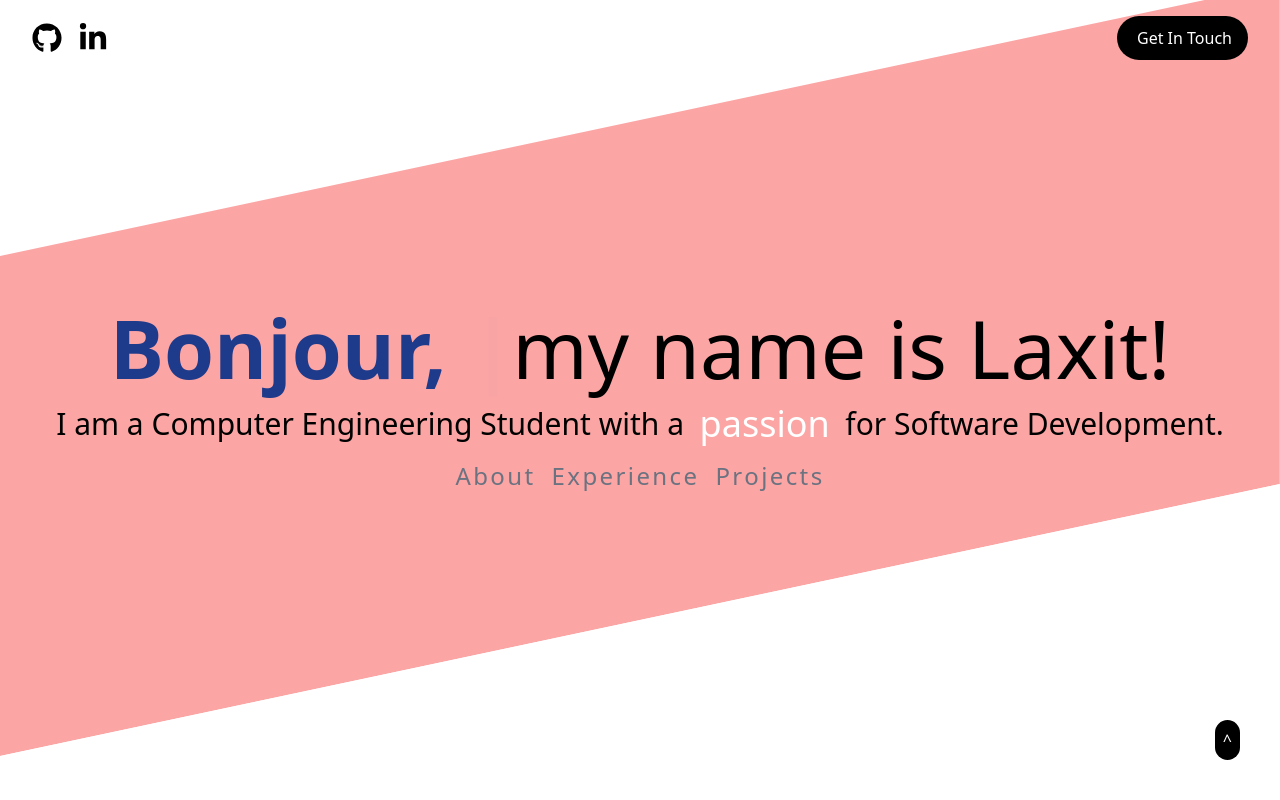
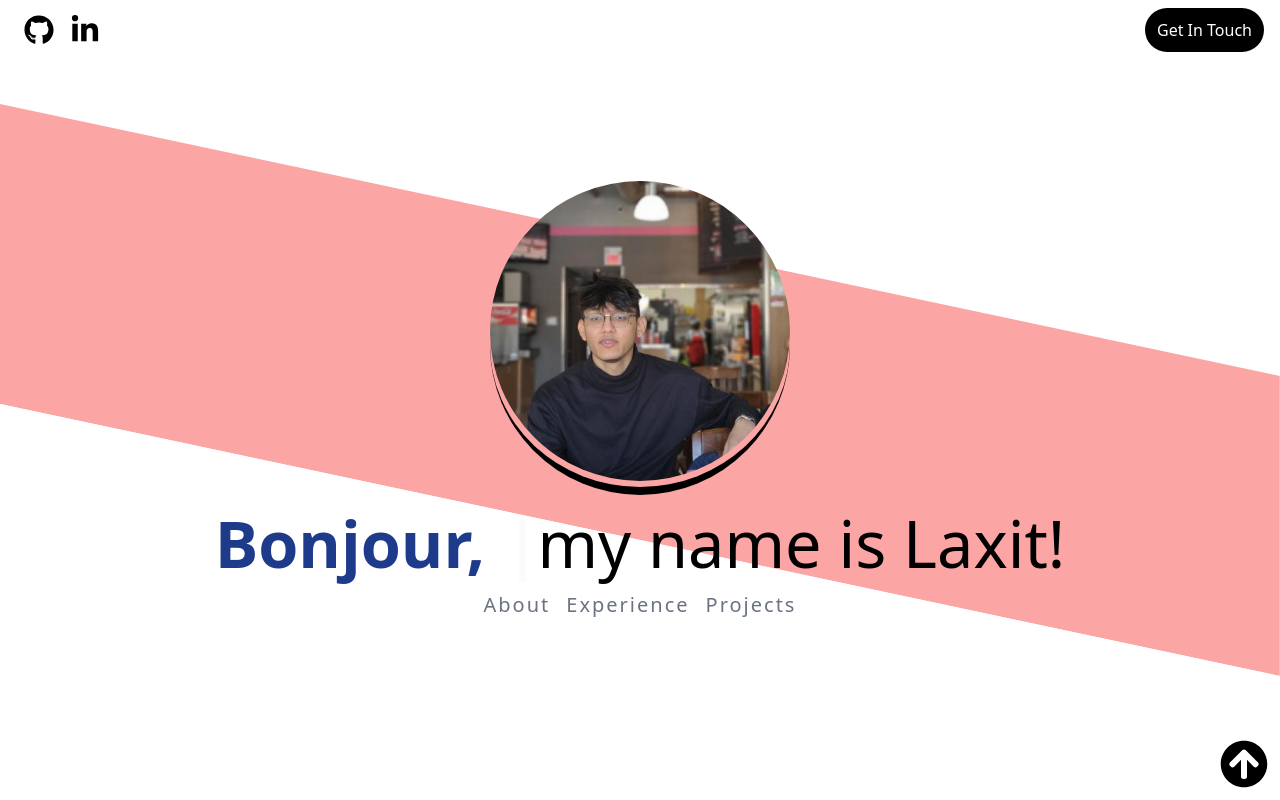
Before and after one commit to laxitshahi/portfolio, a Next.js app: page / in a window 1280 px wide. Built offline with nearby package versions, Linux system fonts and the light colour scheme.

Commit message:
Added animations

```diff
--- a/src/components/Bio.tsx
+++ b/src/components/Bio.tsx
@@ -1,4 +1,4 @@
-// import Image from "next/image";
+import Image from "next/image";
 import FadeInWhenVisible from "./FadeInWhenVisible";
 
 const Bio = () => {
@@ -10,22 +10,22 @@ const Bio = () => {
       {/* Content */}
       <div className="grid p-4 m-2 md:p-20 md:m-10 shadow-blue-200 rounded-3xl">
         {/* <div className="flex flex-col items-center justify-center space-y-4 md:m-20 md:space-x-10 md:flex-row"> */}
-        <div className="grid grid-cols-1 md:grid-flow-row md:grid-cols-2 md:gap-x-4 gap-y-4 items-center">
+        <div className="grid grid-cols-1 md:grid-flow-row md:grid-cols-2 md:gap-x-4 lg:gap-y-4 items-center place-items-center">
           <FadeInWhenVisible initialx={-30}>
             {/* eslint-disable-next-line @next/next/no-img-element */}
-            <img
-              className="md:w-full xs:w-2/4 sm:w-3/4 place-self-center mx-auto p-1 rounded-full shadow-xl md:rounded-2xl"
-              width="300"
-              height="300"
-              src="/images/profile.jpeg"
+            <Image
+              className="md:w-full xs:w-2/4 sm:w-2/4 place-self-center mx-auto p-1 rounded-full shadow-xl md:rounded-2xl"
+              width="400"
+              height="400"
+              src="/images/flower.jpg"
               alt="Picture of a young adult male"
             />
           </FadeInWhenVisible>
 
           <FadeInWhenVisible initialx={30}>
             <div className="grid max-w-lg place-items-center">
-              <h1 className="flex items-center justify-center text-sm font-bold text-red-700 md:text-3xl">
-                Hello!
+              <h1 className="flex items-center justify-center text-sm font-bold md:text-3xl">
+                Namaste!
               </h1>
               <p className="text-sm md:text-base flex justify-center">{data.bio}</p>
             </div>
--- a/src/components/Experience.tsx
+++ b/src/components/Experience.tsx
@@ -1,4 +1,3 @@
-import Image from "next/image";
 import FadeInWhenVisible from "./FadeInWhenVisible";
 
 const Experience = () => {
@@ -9,7 +8,9 @@ const Experience = () => {
       </h1>
       <ul className="m-10">
         {jobData.map((job) => (
-          <li key={job.company} className="grid grid-flow-col-dense gap-x-4 h-screen snap-center justify-center transition duration-300 ease-in-out delay-150 place-items-center rounded-2xl opacity-60 hover:opacity-100">
+          <li key={job.company} className="grid grid-flow-col-dense h-screen snap-center justify-center place-items-center rounded-2xl md:p-20 lg:p-36 items-center">
+
+            <FadeInWhenVisible initialy={job.initialy}>
               <div className="overflow-hidden rounded-full">
                 <img
                   className="hidden sm:block"
@@ -19,21 +20,24 @@ const Experience = () => {
                   alt={job.alt}
                 />
               </div>
-            <div className="grid place-items-center  ">
-              <div>
+            </FadeInWhenVisible>
+
+            <FadeInWhenVisible initialy={-1 * job.initialy}>
+              <div className="grid place-items-center ">
                 <span className="font-bold">
                   {job.position}{" "}
-                  <span className="font-bold text-red-400">
+                  <span className="font-bold text-red-900">
                     @ {job.company}
                   </span>
                 </span>
-              </div>
-              <ol className="list-disc text-sm md:text-base sm:text-sm">
+                <span className="text-gray-500">{job.date}</span>
+                <ol className="list-[square] text-sm md:text-base sm:text-sm">
                   <li>{job.desc.p1}</li>
                   <li>{job.desc.p2}</li>
                   <li>{job.desc.p3}</li>
                 </ol>
               </div>
+            </FadeInWhenVisible>
           </li>
         ))}
       </ul>
@@ -47,6 +51,7 @@ interface jobTypes {
   company: string;
   position: string;
   desc: { p1: string; p2: string; p3: string };
+  date: String;
   size: { width: number; height: number };
   image: string;
   alt: string;
@@ -63,12 +68,11 @@ const jobData: jobTypes[] = [
       p2: "Integrated real-time push notifications to a matchmaking application using Socket.io, reducing latency by 87%",
       p3: "Designed various UIs for a management app using Figma, accelerating the development of an MVP by 50%",
     },
-
+    date: "May 2022 - Sep 2022",
     size: { width: 2800, height: 1417 },
     image: "/images/bms-lab-logo.png",
     alt: "Picture of UNOapp ",
     initialy: -100,
-
     finaly: -50,
   },
   {
@@ -79,6 +83,7 @@ const jobData: jobTypes[] = [
       p2: "Optimized test suites by removing explicit waits and code redundancy, reducing runtime by 27%",
       p3: "Built an augmented reality web application to showcase 3D rendered products using Three.js and WebXR",
     },
+    date: "Sep 2021 - Apr 2022",
     size: { width: 2800, height: 1417 },
     image: "/images/uno-app-logo.png",
     alt: "Picture of BMS Lab",
--- a/src/components/Header.tsx
+++ b/src/components/Header.tsx
@@ -16,9 +16,9 @@ const Header = () => {
         initial={{ scale: 0.5, y: -100, opacity: 0 }}
         animate={{ y: 0, opacity: 1, scale: 1 }}
         transition={{ duration: 1 }}
-        className="m-4 flex justify-between items-center "
+        className="m-2 flex justify-between items-center "
       >
-        <ul className="flex space-x-4 w-1/3 justify-left z-80 text-base sm:text-xl md:2xl lg:text-3xl ">
+        <ul className="flex space-x-4 w-1/3 z-80 text-base sm:text-xl md:2xl lg:text-3xl ">
           <li>
             <a
               href={headerItems["github"].link}
@@ -39,7 +39,7 @@ const Header = () => {
           </li>
         </ul>
         {/* Button */}
-        <button onClick={() => window.open('mailto:shahilax@my.yorku.ca')} className="text-xs sm:text-sm md:text-base px-4 py-2.5 flex items-center space-x-1 relative rounded-full group overflow-hidden font-medium bg-black text-white inline-block z-80">
+        <button onClick={() => window.open('mailto:shahilax@my.yorku.ca')} className="-mx-5 md:-mx-2 text-xs sm:text-sm md:text-base xs:p-1 md:p-3 md:py-2.5 flex items-center relative rounded-full group overflow-hidden font-medium bg-black text-white z-80">
           <span className="absolute top-0 left-0 flex w-full h-0 mb-0 transition-all duration-200 ease-out transform translate-y-0 bg-blue-900 group-hover:h-full opacity-90"></span>
           <span className="relative group-hover:text-white">Get In Touch</span>
         </button>
--- a/src/components/Hero.tsx
+++ b/src/components/Hero.tsx
@@ -10,8 +10,16 @@ const Hero = () => {
     <div className="flex items-center justify-center min-h-screen">
       {/* Hero */}
       <div className="grid space-y-4 text-center place-items-center">
-
-        <h2 className="flex justify-center text-2xl text-2xl sm:text-5xl xl:text-[5.052rem]  ">
+        <div className="border-b-8 border-black rounded-full ">
+          <Image
+            className="w-full rounded-full "
+            width={300}
+            height={300}
+            src="/images/profile.jpeg"
+            alt="Picture of a young adult male"
+          />
+        </div>
+        <h2 className="flex justify-center text-2xl sm:text-5xl xl:text-[4.052rem]  ">
           <span className="font-bold text-blue-900">
             <Typewriter
               words={["Hi, ", "Namaste, ", "Bonjour, "]}
@@ -27,13 +35,12 @@ const Hero = () => {
           </span>
           my name is Laxit!
         </h2>
+        {/* <h2 className="flex justify-center text-3xl md:text-5xl">
+          I am a Computer Engineering Student with a passion for Software
+          Development!
+        </h2> */}
 
-        <p className="md:flex sm:text-base justify-center hidden md:text-xl xl:text-3xl items-center">
-          I am a Computer Engineering Student with a	&nbsp; <span className="text-white xl:text-4xl">passion</span> 	&nbsp; for Software
-          Development.
-        </p>
-
-        <h3 className="flex text-sm md:text-lg lg:text-2xl tracking-widest text-gray-500 ">
+        <h3 className="flex text-xl tracking-widest text-gray-500 ">
           <div className="flex space-x-4">
             <Link href="#about">
               <button>About</button>
--- a/src/components/Projects.tsx
+++ b/src/components/Projects.tsx
@@ -1,5 +1,6 @@
 import React, { ReactNode } from "react";
 import { FaGithub, FaExternalLinkAlt } from "react-icons/fa";
+import FadeInWhenVisible from "./FadeInWhenVisible";
 
 type Props = {
   imgposition: string;
@@ -7,17 +8,19 @@ type Props = {
   description: string;
   image: string;
   name: string;
+  link: string;
 };
 
-const Projects = ({ imgposition, icons, description, image, name }: Props) => {
+const Projects = ({ imgposition, icons, description, image, name, link }: Props) => {
   // Render In Center
   function ImgCenter() {
     return (
+      <FadeInWhenVisible initialx={imgposition == "left" ? 100 : -100}>
         <div className="lg:hidden relative">
           {/* Start of Image Component */}
           <div className="absolute z-10 top-0 left-0 bottom-0 right-0 gap-y-1 sm:gap-y-2 p-4 grid place-content-center text-xs sm:text-base items-center text-center duration-300 bg-gray-50 opacity-0 hover:opacity-100 bg-opacity-90 rounded-xl ">
 
-          <a href="https://github.com/laxitshahi/patch" target="_blank" rel="noopener noreferrer" className="flex font-bold justify-center space-x-2 items-center">
+            <a href={link} target="_blank" rel="noopener noreferrer" className="flex font-bold justify-center space-x-2 items-center">
               <p>{name}</p>
               <span className="text-sm">
                 <FaExternalLinkAlt />
@@ -38,6 +41,7 @@ const Projects = ({ imgposition, icons, description, image, name }: Props) => {
             <img src={image} className="mx-auto rounded-2xl" />
           </div>
         </div >
+      </FadeInWhenVisible>
     )
   }
   {/*Position Image Left*/ }
@@ -46,18 +50,23 @@ const Projects = ({ imgposition, icons, description, image, name }: Props) => {
       <div>
 
         <div className="lg:grid grid-cols-2 hidden">
+          {/* Image */}
+          <FadeInWhenVisible>
             {/* eslint-disable-next-line @next/next/no-img-element */}
             <img
-            className="w-11/12 justify-self-end grid rounded-3xl mx-6"
+              className="w-11/12 justify-self-end grid border-2 border-black rounded-3xl mx-6"
               width="300"
               height="300"
               src={image}
               alt=""
             />
+          </FadeInWhenVisible>
+
+          {/* Description */}
           {/* eslint-disable-next-line @next/next/no-img-element */}
           <div className=" flex-col justify-center flex">
-
-            <a href="https://github.com/laxitshahi/patch" target="_blank" rel="noopener noreferrer" className=" text-2xl flex font-bold justify-center space-x-2 items-center">
+            <FadeInWhenVisible initialx={-2 * 100}>
+              <a href={link} target="_blank" rel="noopener noreferrer" className=" text-2xl flex font-bold justify-center space-x-2 items-center">
                 <p>{name}</p>
                 <FaExternalLinkAlt className="text-sm" /> </a>
 
@@ -67,7 +76,9 @@ const Projects = ({ imgposition, icons, description, image, name }: Props) => {
               <ul className="flex justify-center space-x-10 text-2xl">
                 {icons}
               </ul>
+            </FadeInWhenVisible>
           </div>
+
         </div>
 
         {/* Center the Image */}
@@ -81,8 +92,8 @@ const Projects = ({ imgposition, icons, description, image, name }: Props) => {
         <div className="lg:grid grid-cols-2 hidden">
           {/* eslint-disable-next-line @next/next/no-img-element */}
           <div className="flex-col justify-center flex">
-
-            <a href="https://github.com/laxitshahi/patch" target="_blank" rel="noopener noreferrer" className=" text-2xl flex font-bold justify-center space-x-2 items-center">
+            <FadeInWhenVisible initialx={2 * 100}>
+              <a href={link} target="_blank" rel="noopener noreferrer" className=" text-2xl flex font-bold justify-center space-x-2 items-center">
                 <p>{name}</p>
                 <FaExternalLinkAlt className="text-sm" /> </a>
 
@@ -92,7 +103,11 @@ const Projects = ({ imgposition, icons, description, image, name }: Props) => {
               <ul className="flex justify-center space-x-10 text-2xl">
                 {icons}
               </ul>
+            </FadeInWhenVisible>
           </div>
+
+
+          <FadeInWhenVisible>
             {/* eslint-disable-next-line @next/next/no-img-element */}
             <img
               className="w-11/12 justify-self-end grid border-2 border-black rounded-3xl mx-6"
@@ -101,6 +116,7 @@ const Projects = ({ imgposition, icons, description, image, name }: Props) => {
               src={image}
               alt=""
             />
+          </FadeInWhenVisible>
         </div>
 
         {/* Center the Image */}
--- a/src/pages/index.tsx
+++ b/src/pages/index.tsx
@@ -1,6 +1,6 @@
 import type { NextPage } from "next";
 import React, { ReactNode } from "react";
-
+import Link from "next/link"
 import {
   Header,
   Hero,
@@ -18,6 +18,7 @@ import {
   FaCss3Alt,
   FaGithub,
   FaNodeJs,
+  FaArrowCircleUp,
 } from "react-icons/fa";
 
 import {
@@ -43,8 +44,8 @@ const Home: NextPage = () => {
       <section id="about" className="snap-center">
         <Bio />
       </section>
+
       {/* Experience */}
-
       <section id="experience">
         <Experience />
       </section>
@@ -63,6 +64,7 @@ const Home: NextPage = () => {
                 className="grid h-screen place-content-center snap-center"
               >
                 <Projects
+                  link={p.link}
                   imgposition={p.imgposition}
                   name={p.name}
                   icons={p.icons}
@@ -71,11 +73,16 @@ const Home: NextPage = () => {
                 />
               </li>
             );
-          })}        </div>
+          })}
+        </div>
       </section>
+
+
       {/*Background*/}
-      <div className="absolute right-0 bottom-0 p-2 rounded-full bg-black m-10 text-white">^</div>
-      <div className="absolute w-screen top-[15%] bg-red-300 left-0 right-0 h-[500px] -z-20 -skew-y-12 backdrop-blur-xl"></div>{" "}
+      <Link href="#hero">
+        <div className="absolute right-0 bottom-0 text-3xl md:text-4xl xl:text-5xl rounded-full m-3 hover:motion-reduce:animate-bounce transition delay-200"> <FaArrowCircleUp /></div>
+      </Link>
+      <div className="absolute w-screen top-[30%] bg-red-300 left-0 right-0 h-[300px] -z-20 skew-y-12 backdrop-blur-xl"></div>{" "}
     </div>
   );
 };
@@ -87,6 +94,7 @@ type Props = {
   description: string;
   image: string;
   name: string;
+  link: string;
   initialy: number;
   finaly: number;
 };
@@ -103,9 +111,10 @@ const projects: Props[] = [
       <SiTailwindcss key="tailwindcss" />,
     ],
     description:
-      "There is a lack of services that provide a quick and easy method of price matching, allowing individuals to find the best price on aparticular product among multiple retailors.The goal was to createan application that would allow users to do just that.",
+      "There is an unessecary amount of time spent on searching for goals, rather than carrying them out. The idea behind Soci-al (Social + Goal) is to speed up the process of finding goals, so that you can focus on completing them.",
     image: "/images/social-goals.gif",
     imgposition: "right",
+    link: "https://soci-al.herokuapp.com/login",
     initialy: 100,
     finaly: 0,
   },
@@ -115,6 +124,7 @@ const projects: Props[] = [
     description:
       "There is a lack of services that provide a quick and easy method of price matching, allowing individuals to find the best price on aparticular product among multiple retailors. The goal was to create an application that would allow users to do just that.",
     image: "/images/patch.gif",
+    link: "https://github.com/laxitshahi/patch",
     imgposition: "left",
     initialy: 100,
     finaly: 0,
```
Also changed, not shown: public/images/flower.jpg (added), 1 other file (tests, documents, lock files or other folders). Lines whose indentation alone changed are shown as unchanged.
